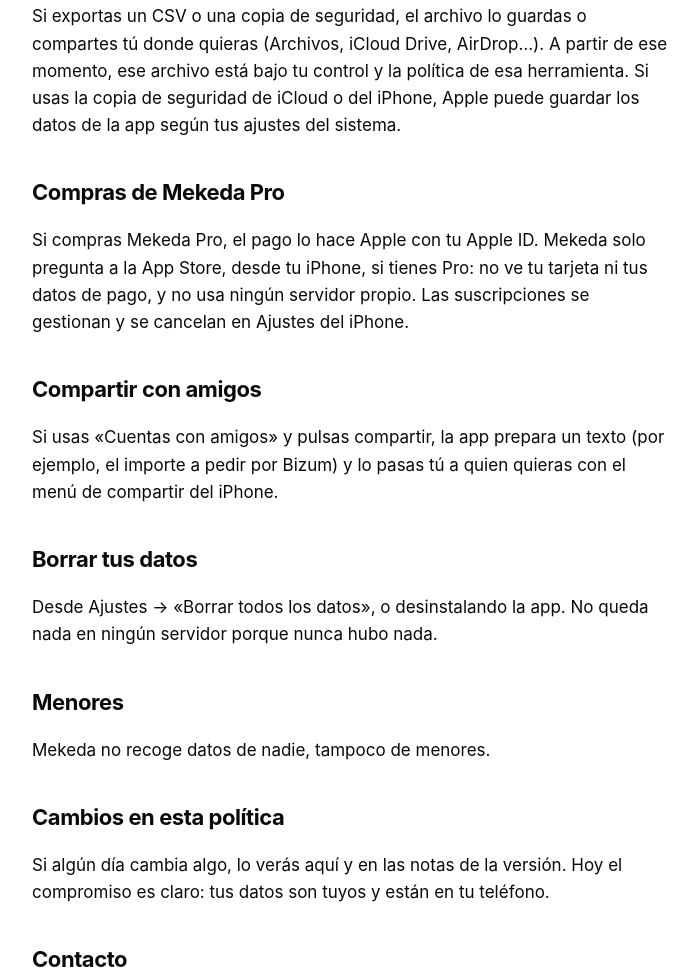
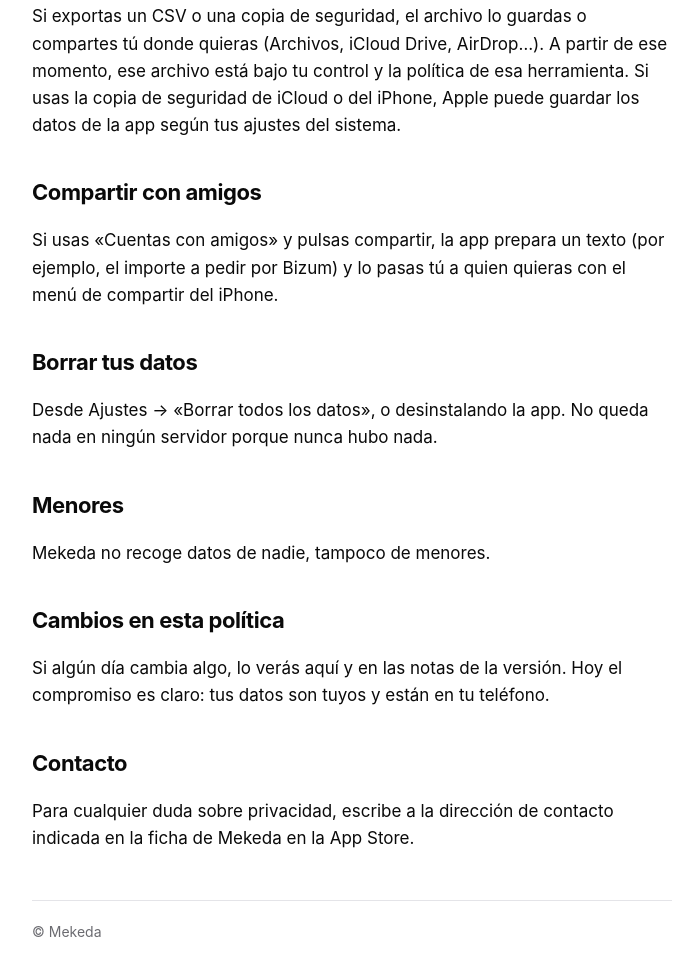
Before and after one commit to daniglezpereira/mekeda-web, a plain HTML site: page privacidad.html in a window 1280 px wide. Shown: the part 1210-2185 px from the top of the page, without its empty margins (288-983 px from the left). Drawn offline with Linux system fonts and the light colour scheme.

Commit message:
Web y privacidad sin Pro: app gratuita
Co-Authored-By: Claude Sonnet 5.5 <noreply@anthropic.com>

```diff
--- a/privacidad.html
+++ b/privacidad.html
@@ -52,9 +52,6 @@
   <h2>Copias de seguridad y exportaciones</h2>
   <p>Si exportas un CSV o una copia de seguridad, el archivo lo guardas o compartes tú donde quieras (Archivos, iCloud Drive, AirDrop…). A partir de ese momento, ese archivo está bajo tu control y la política de esa herramienta. Si usas la copia de seguridad de iCloud o del iPhone, Apple puede guardar los datos de la app según tus ajustes del sistema.</p>
 
-  <h2>Compras de Mekeda Pro</h2>
-  <p>Si compras Mekeda Pro, el pago lo hace Apple con tu Apple ID. Mekeda solo pregunta a la App Store, desde tu iPhone, si tienes Pro: no ve tu tarjeta ni tus datos de pago, y no usa ningún servidor propio. Las suscripciones se gestionan y se cancelan en Ajustes del iPhone.</p>
-
   <h2>Compartir con amigos</h2>
   <p>Si usas «Cuentas con amigos» y pulsas compartir, la app prepara un texto (por ejemplo, el importe a pedir por Bizum) y lo pasas tú a quien quieras con el menú de compartir del iPhone.</p>
 
```
Also changed, not shown: index.html (+1 -1 lines).
